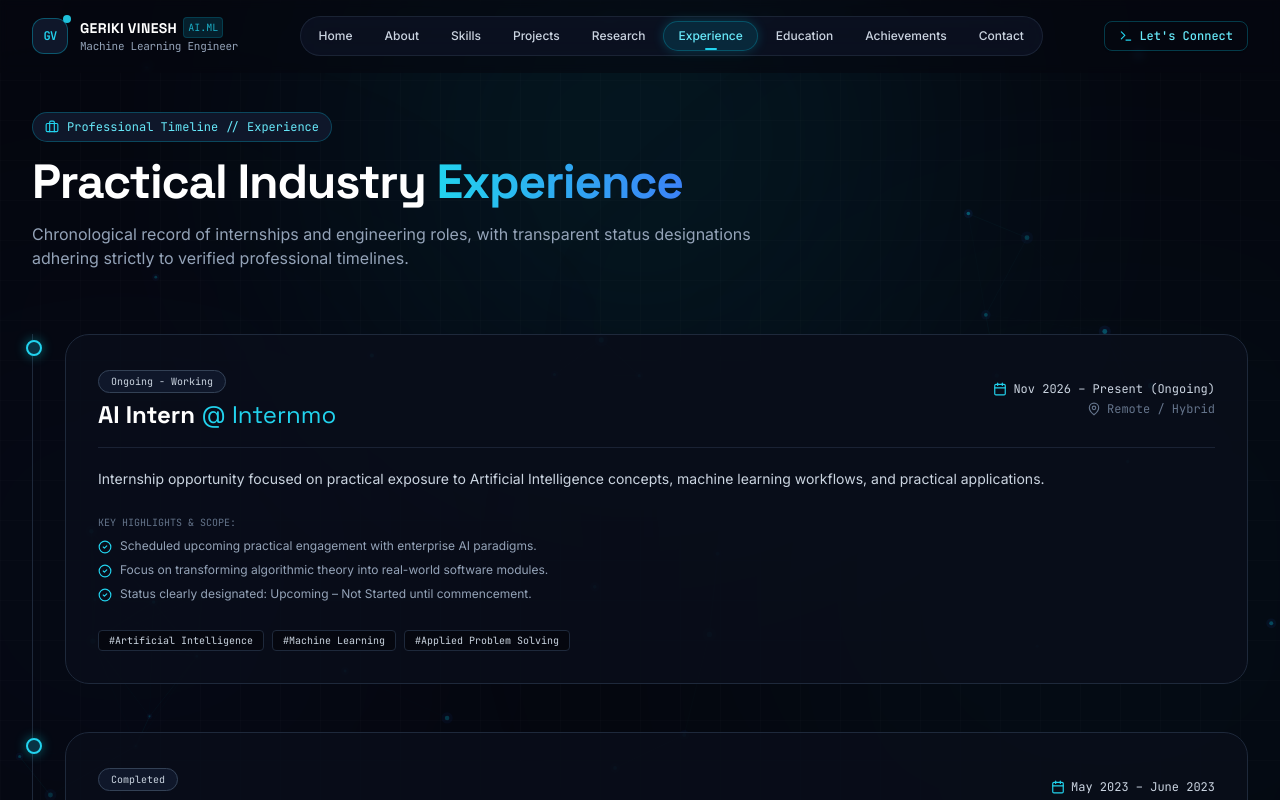
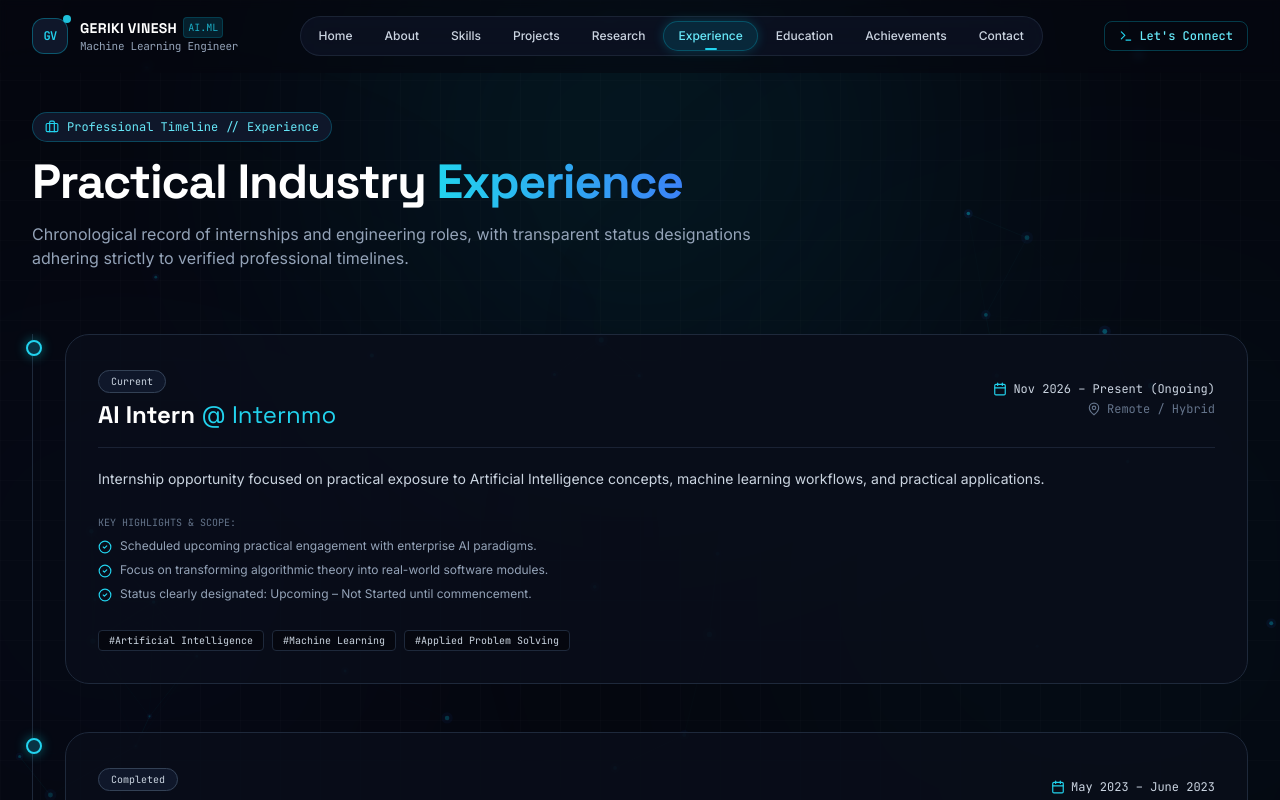
Before and after one commit to Vinesh-ash/my-portfolio, a React (Vite) app: page /experience in a window 1280 px wide. Shown: the top 800 px of the page. Built offline with nearby package versions, Linux system fonts and the light colour scheme.

Commit message:
Update experienceData.ts

```diff
--- a/src/data/experienceData.ts
+++ b/src/data/experienceData.ts
@@ -17,7 +17,7 @@ export const experienceData: ExperienceItem[] = [
     company: "Internmo",
     location: "Remote / Hybrid",
     period: "Nov 2026 – Present (Ongoing)",
-    status: "Ongoing - Working",
+    status: "Current",
     description: "Internship opportunity focused on practical exposure to Artificial Intelligence concepts, machine learning workflows, and practical applications.",
     highlights: [
       "Scheduled upcoming practical engagement with enterprise AI paradigms.",
```
